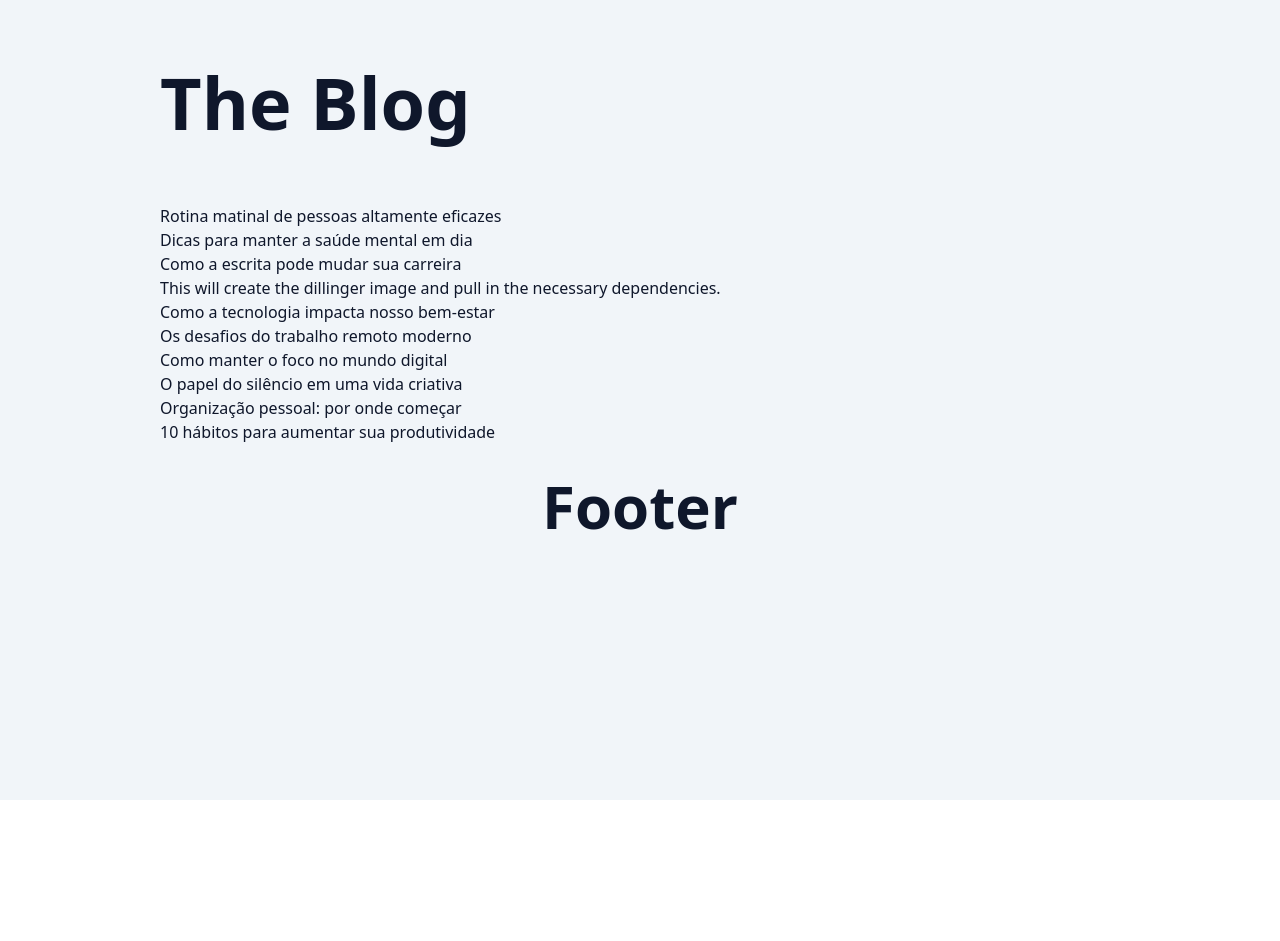
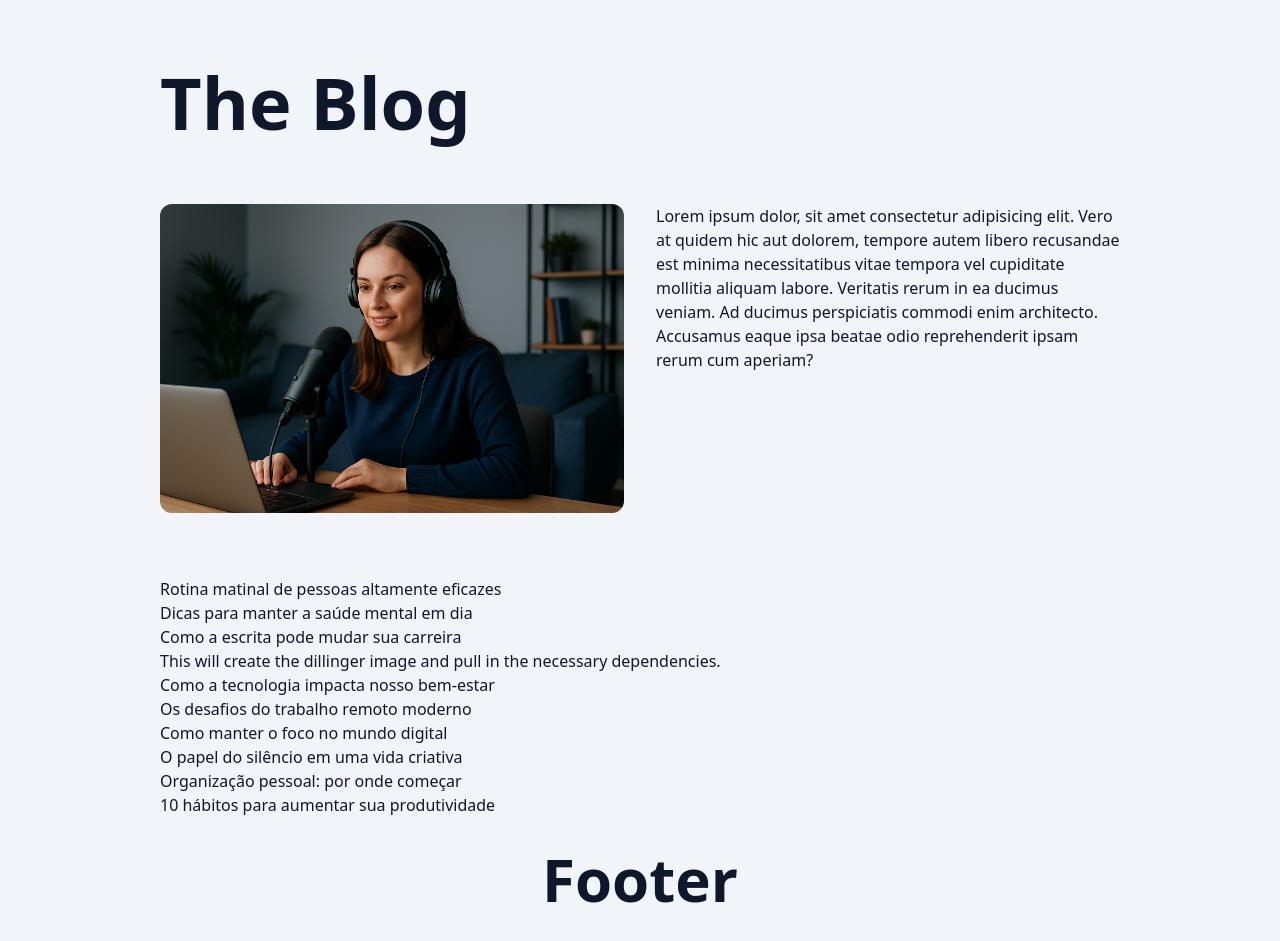
Before and after one commit to GuilhermePereiraRamalho/the-blog-next-react-course, a Next.js app: page / in a window 1280 px wide. Before the commit the page ends 800 px from the top, so only its background shows below. Built offline with nearby package versions, Linux system fonts and the light colour scheme.

Commit message:
Create FeaturedPost component using Tailwind CSS Grid layout

```diff
--- a/src/app/page.tsx
+++ b/src/app/page.tsx
@@ -2,12 +2,37 @@ import { Container } from "@/components/Container";
 import { Header } from "@/components/Header";
 import { PostsList } from "@/components/PostsList";
 import { SpinLoader } from "@/components/SpinLoader";
+import clsx from "clsx";
+import Image from "next/image";
+import Link from "next/link";
 import { Suspense } from "react";
 
 export default async function HomePage() {
   return (
     <Container>
       <Header />
+
+      <section
+        className={clsx("grid grid-cols-1 gap-8 mb-16 group", "sm:grid-cols-2")}
+      >
+        <Link className="w-full h-full overflow-hidden rounded-xl" href="#">
+          <Image
+          className="group-hover:scale-105 transition"
+            src="/images/bryen_0.png"
+            width={1200}
+            height={720}
+            alt="Post title"
+          />
+        </Link>
+        <div>
+          Lorem ipsum dolor, sit amet consectetur adipisicing elit. Vero at
+          quidem hic aut dolorem, tempore autem libero recusandae est minima
+          necessitatibus vitae tempora vel cupiditate mollitia aliquam labore.
+          Veritatis rerum in ea ducimus veniam. Ad ducimus perspiciatis commodi
+          enim architecto. Accusamus eaque ipsa beatae odio reprehenderit ipsam
+          rerum cum aperiam?
+        </div>
+      </section>
 
       <Suspense fallback={<SpinLoader />}>
         <PostsList />
--- a/src/components/Header/index.tsx
+++ b/src/components/Header/index.tsx
@@ -1,7 +1,7 @@
 import clsx from "clsx";
+import Link from "next/link";
 
 export function Header() {
-  console.log("HEADER");
   return (
     <header>
       <h1 className={clsx(
@@ -10,7 +10,7 @@ export function Header() {
         "md:text-6xl/normal md:py-11",
         "lg:text-7xl/normal lg:py-12",
       )}>
-        <a href="#">The Blog</a>
+        <Link href="#">The Blog</Link>
       </h1>
     </header>
   );
```
